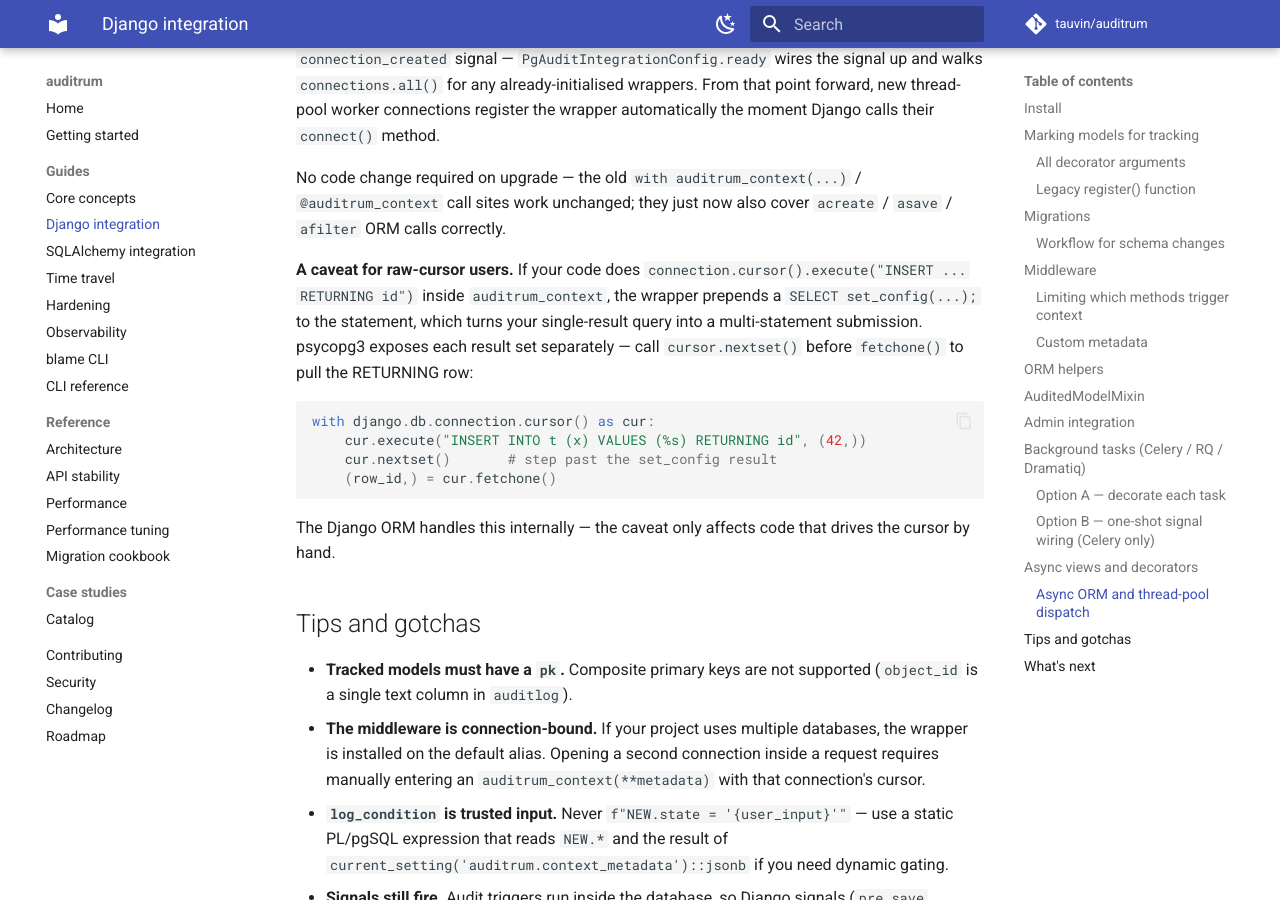
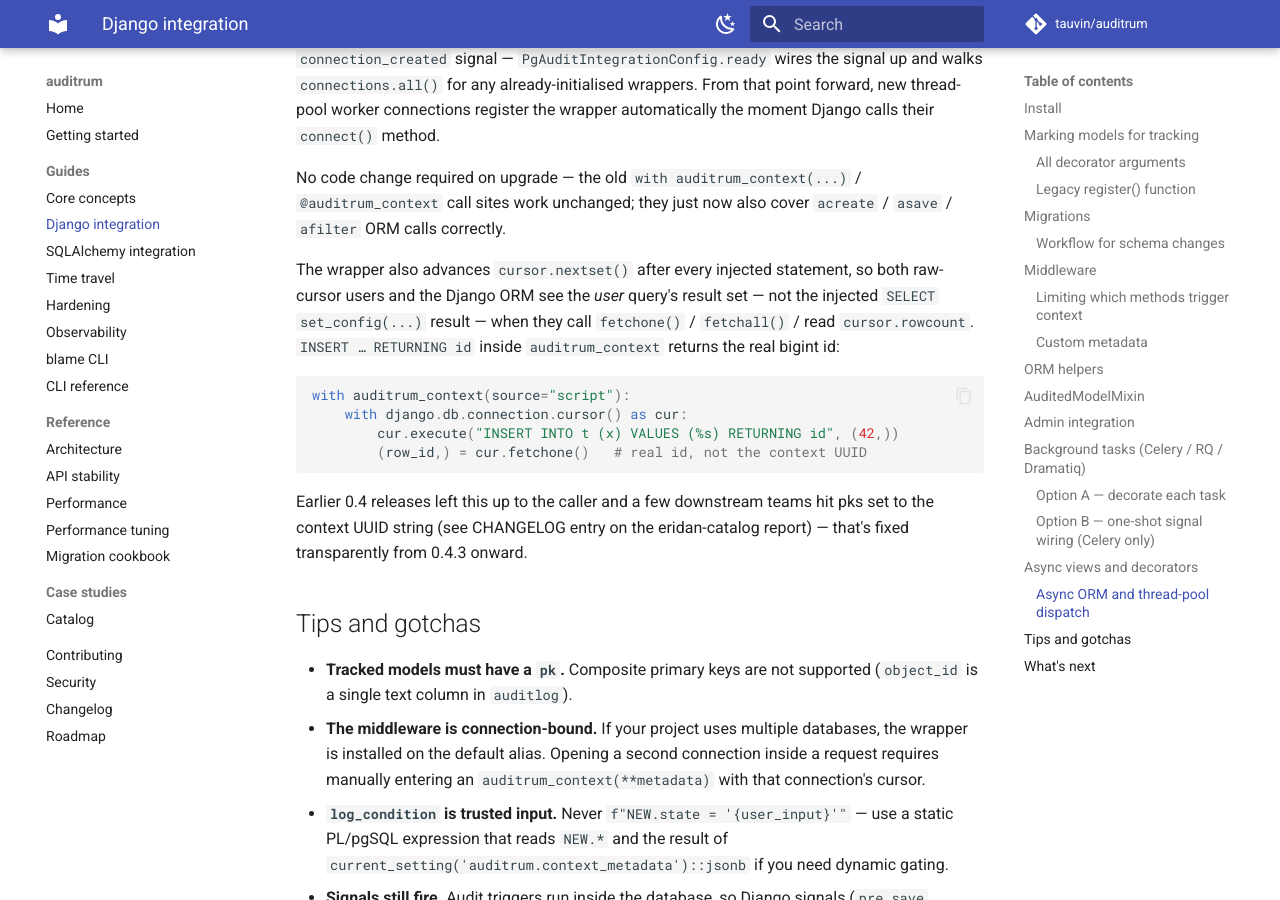
Before and after one commit to tauvin/auditrum, an MkDocs documentation site: the page built from docs/django.md, in a window 1280 px wide and 900 px high, scrolled down 7675 px. Built offline with MkDocs 1.6.1 and Material for MkDocs 9.7.7, drawn with Linux system fonts in a browser that asks for light colours; comment, search, counter and statistics services are not loaded.

Commit message:
Fix UUID-pk bug in Django ORM integration, advancing cursor past injected set_config results to ensure correct pk handling for `create()` and related operations. Bump version to 0.4.3 and add regression tests.

````diff
--- a/docs/django.md
+++ b/docs/django.md
@@ -380,23 +380,25 @@ No code change required on upgrade — the old `with auditrum_context(...)`
 / `@auditrum_context` call sites work unchanged; they just now
 also cover `acreate` / `asave` / `afilter` ORM calls correctly.
 
-**A caveat for raw-cursor users.** If your code does
-`connection.cursor().execute("INSERT ... RETURNING id")` inside
-`auditrum_context`, the wrapper prepends a `SELECT set_config(...);`
-to the statement, which turns your single-result query into a
-multi-statement submission. psycopg3 exposes each result set
-separately — call `cursor.nextset()` before `fetchone()` to pull
-the RETURNING row:
+The wrapper also advances `cursor.nextset()` after every
+injected statement, so both raw-cursor users and the Django ORM
+see the *user* query's result set — not the injected
+`SELECT set_config(...)` result — when they call
+`fetchone()` / `fetchall()` / read `cursor.rowcount`.
+`INSERT … RETURNING id` inside `auditrum_context` returns the
+real bigint id:
 
 ```python
-with django.db.connection.cursor() as cur:
-    cur.execute("INSERT INTO t (x) VALUES (%s) RETURNING id", (42,))
-    cur.nextset()       # step past the set_config result
-    (row_id,) = cur.fetchone()
+with auditrum_context(source="script"):
+    with django.db.connection.cursor() as cur:
+        cur.execute("INSERT INTO t (x) VALUES (%s) RETURNING id", (42,))
+        (row_id,) = cur.fetchone()   # real id, not the context UUID
 ```
 
-The Django ORM handles this internally — the caveat only affects
-code that drives the cursor by hand.
+Earlier 0.4 releases left this up to the caller and a few
+downstream teams hit pks set to the context UUID string (see
+CHANGELOG entry on the eridan-catalog report) — that's fixed
+transparently from 0.4.3 onward.
 
 ## Tips and gotchas
 
--- a/pyproject.toml
+++ b/pyproject.toml
@@ -4,7 +4,7 @@ build-backend = "setuptools.build_meta"
 
 [project]
 name = "auditrum"
-version = "0.4.2"
+version = "0.4.3"
 description = "Auditrum — a PostgreSQL audit system with rich contextual logging and Django integration"
 readme = "README.md"
 authors = [
````
Also changed, not shown: CHANGELOG.md (+36 -0 lines), 3 other files.
